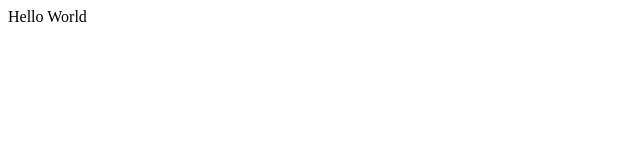
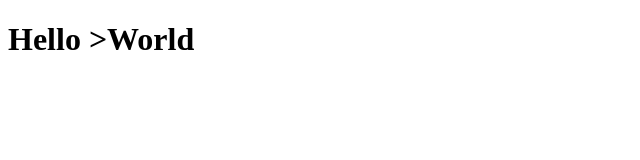
Before and after one commit to Gunwao/projlabone, a plain HTML site: page index.html in a window 1280 px wide. Shown: the whole page, without its empty margins (0-640 px from the left). Drawn offline with Linux system fonts and the light colour scheme.

Commit message:
new style

```diff
--- a/index.html
+++ b/index.html
@@ -7,7 +7,7 @@
     <title>Hello</title>
 </head>
 <body>
-    Hello World
+    <H1 style "collor: blue">Hello >World</H1>
 
 </body>
 </html>
```
